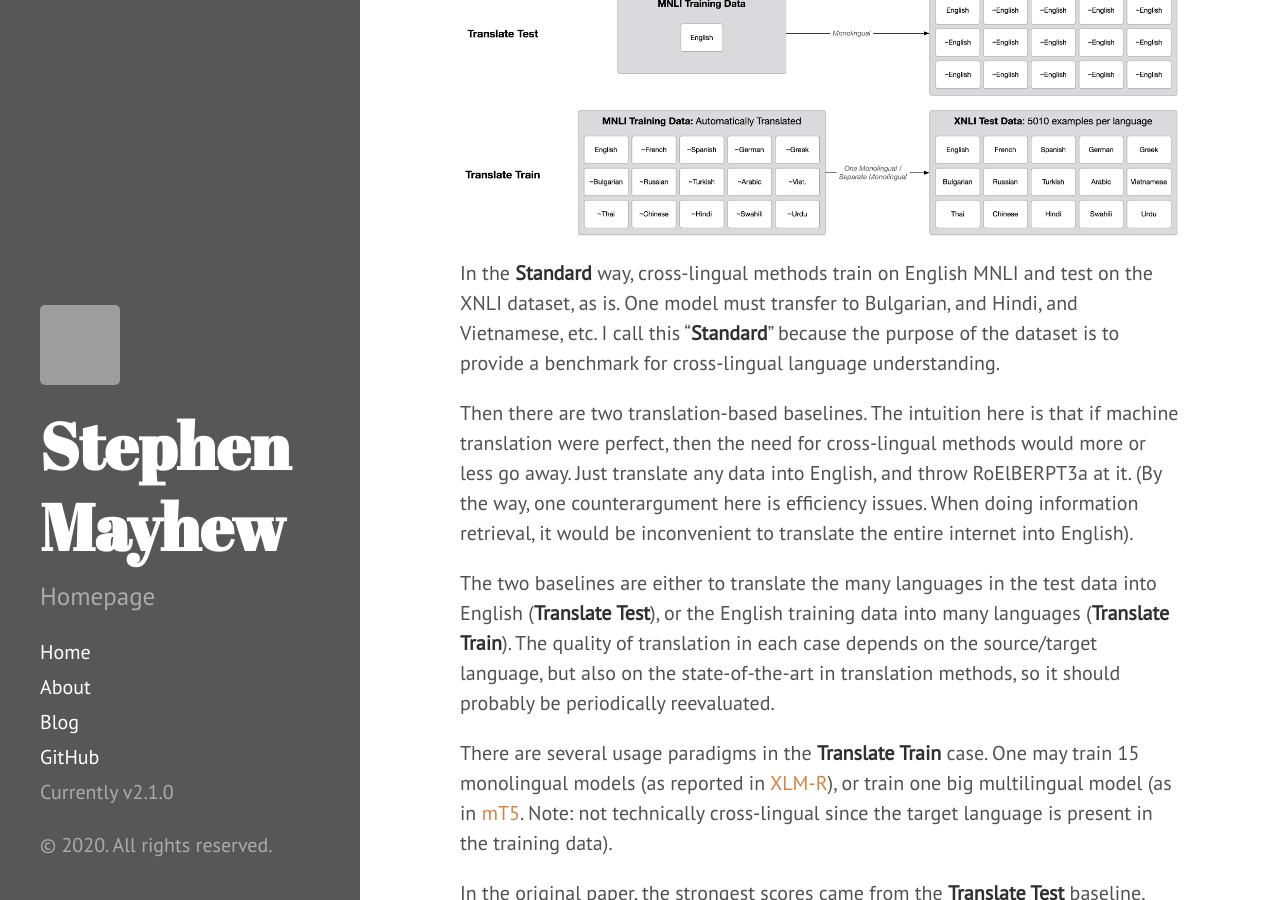
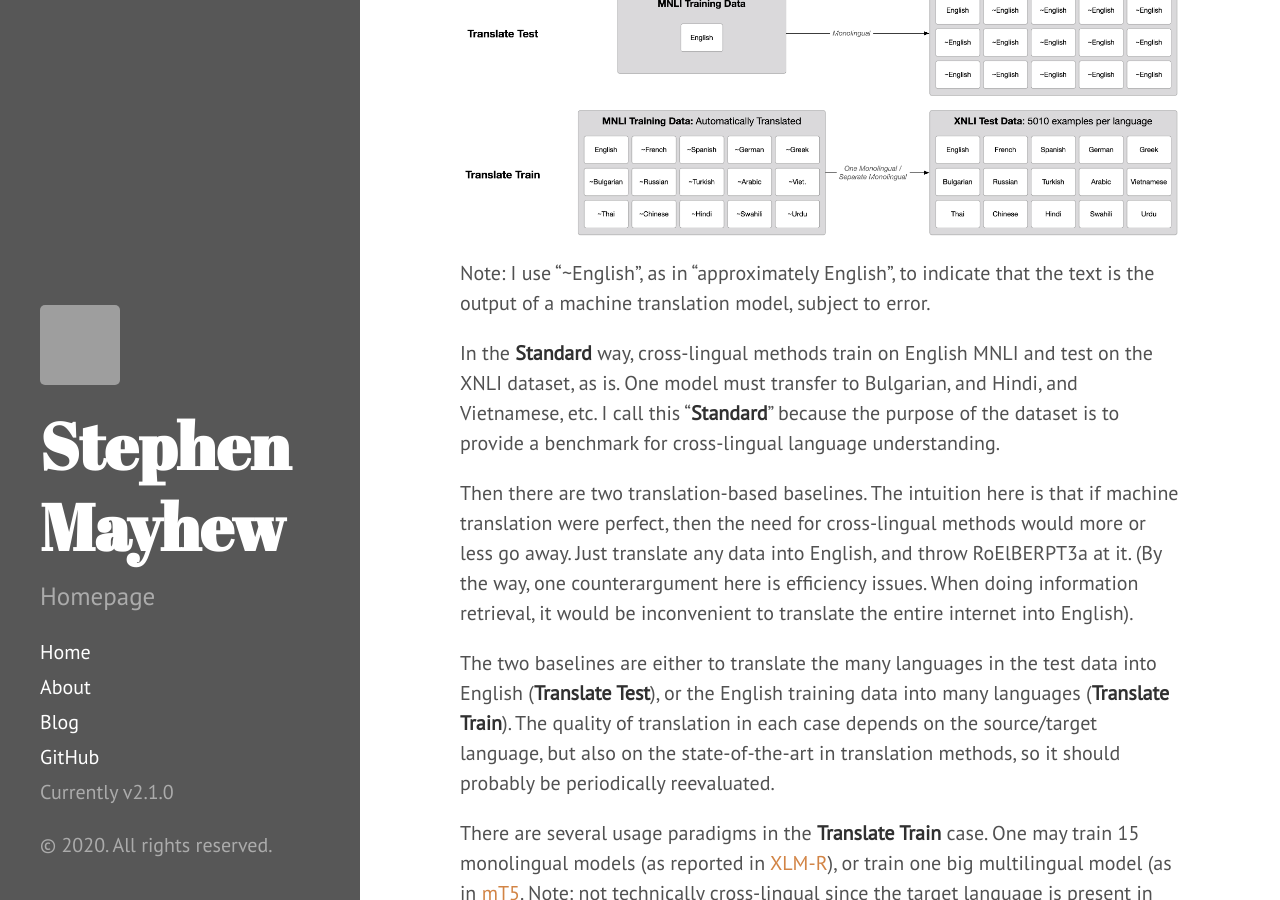
Before and after one commit to mayhewsw/mayhewsw.github.io, a Jekyll site: the page built from _posts/2020-11-26-xnli-details.md, in a window 1280 px wide and 900 px high, scrolled down 2610 px. Built offline with Jekyll 4.4.1, drawn with Linux system fonts in a browser that asks for light colours; formulas are drawn with MathJax 3; comment, search, counter and statistics services are not loaded; grey boxes are pictures that could not be loaded.

Commit message:
Add note for tilda

```diff
--- a/_posts/2020-11-26-xnli-details.md
+++ b/_posts/2020-11-26-xnli-details.md
@@ -85,6 +85,8 @@ The original paper, and [several](https://arxiv.org/pdf/1901.07291.pdf) [works](
 
 <img src="/assets/XNLI-baselines.png">
 
+Note: I use "~English", as in "approximately English", to indicate that the text is the output of a machine translation model, subject to error.
+
 In the **Standard** way, cross-lingual methods train on English MNLI and test on the XNLI dataset, as is. One model must transfer to Bulgarian, and Hindi, and Vietnamese, etc. I call this "**Standard**" because the purpose of the dataset is to provide a benchmark for cross-lingual language understanding.
 
 Then there are two translation-based baselines. The intuition here is that if machine translation were perfect, then the need for cross-lingual methods would more or less go away. Just translate any data into English, and throw RoElBERPT3a at it. (By the way, one counterargument here is efficiency issues. When doing information retrieval, it would be inconvenient to translate the entire internet into English).
```
